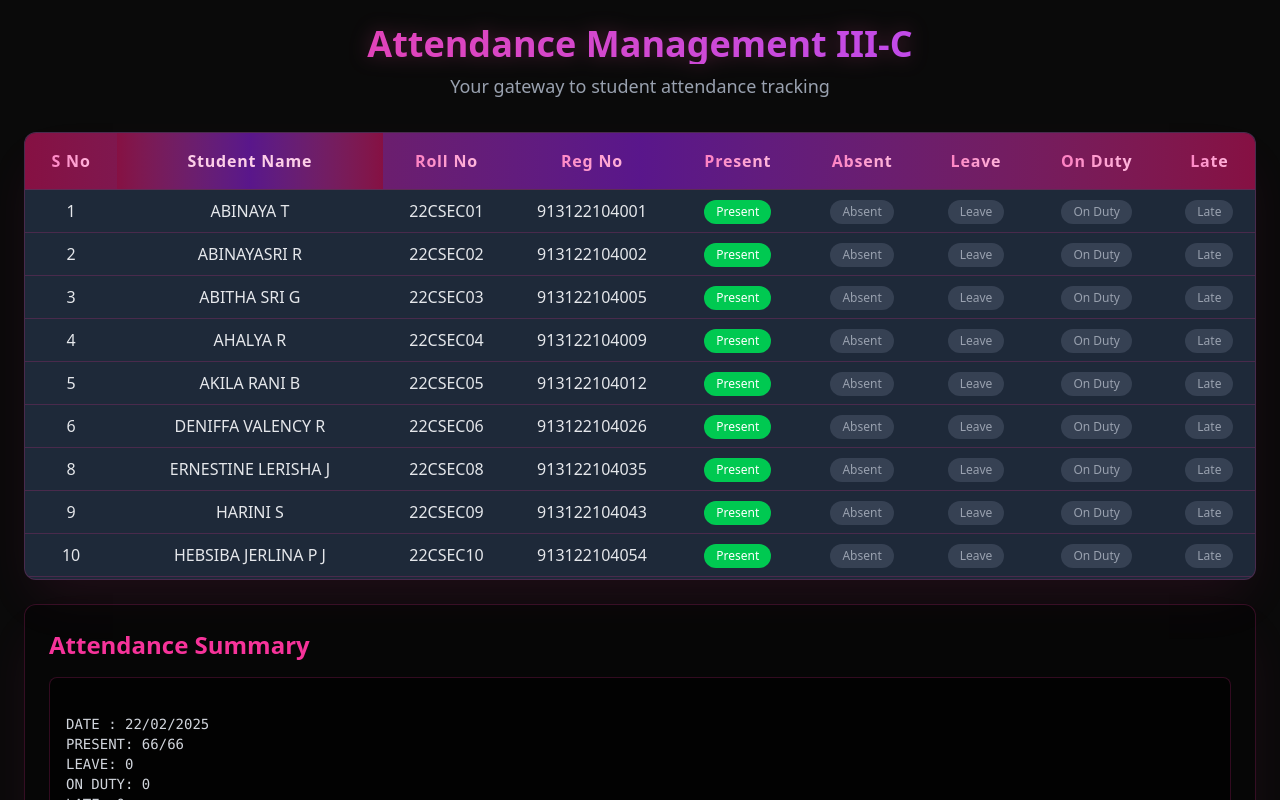
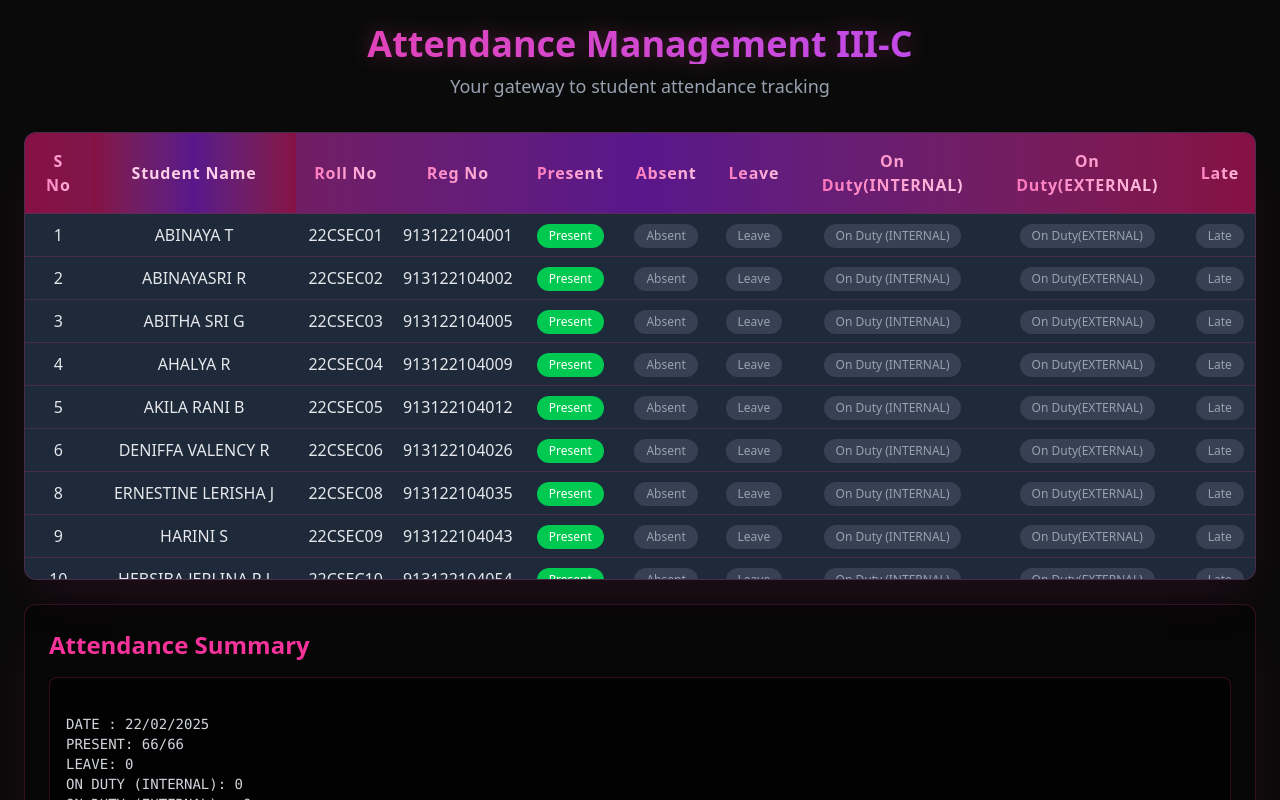
Before and after one commit to Santhozhh/attendance, a React (Vite) app: page / in a window 1280 px wide. Shown: the top 800 px of the page. Built offline with nearby package versions, Linux system fonts and the light colour scheme.

Commit message:
Update App.tsx

```diff
--- a/src/App.tsx
+++ b/src/App.tsx
@@ -1,3 +1,4 @@
+
 import { useState, useEffect } from "react";
 import { motion } from "framer-motion";
 import "./app.css";
@@ -28,10 +29,11 @@ const App = () => {
 
   const totalStudents = students.length;
   const presentCount = Object.values(attendance).filter(
-    (a) => a === "Present" || a === "On Duty" || a === "Late"
+    (a) => a === "Present" || a === "On Duty(INTERNAL)" || a === "Late" || a === "On Duty(EXTERNAL)"
   ).length;
   const leaveCount = Object.values(attendance).filter((a) => a === "Leave").length;
-  const odCount = Object.values(attendance).filter((a) => a === "On Duty").length;
+  const odCountINTERNAL = Object.values(attendance).filter((a) => a === "On Duty(INTERNAL)").length;
+  const odCountEXTERNAL = Object.values(attendance).filter((a) => a === "On Duty(EXTERNAL)").length;
   const lateCount = Object.values(attendance).filter((a) => a === "Late").length;
   const absentCount = Object.values(attendance).filter((a) => a === "Absent").length;
 
@@ -45,16 +47,18 @@ const App = () => {
 DATE : ${date}
 PRESENT: ${presentCount}/${totalStudents}
 LEAVE: ${leaveCount}
-ON DUTY: ${odCount}
+ON DUTY (INTERNAL): ${odCountINTERNAL}
+ON DUTY (EXTERNAL) : ${odCountEXTERNAL}
 LATE: ${lateCount}
 ABSENT: ${absentCount}
 
 LEAVE
 ${getList("Leave")}
 
-ON DUTY
-${getList("On Duty")}
-
+ON DUTY(INTERNAL)
+${getList("On Duty(INTERNAL)")}
+ON DUTY(EXTERNAL)
+${getList("On Duty(EXTERNAL)")}
 LATE
 ${getList("Late")}
 
@@ -149,7 +153,9 @@ ${getList("Absent")}
                     Leave
                   </th>
                   <th className="px-4 py-4 text-transparent bg-clip-text bg-gradient-to-r from-pink-400 to-pink-200 font-bold tracking-wider">
-                    On Duty
+                    On Duty(INTERNAL)
+                  </th><th className="px-4 py-4 text-transparent bg-clip-text bg-gradient-to-r from-pink-400 to-pink-200 font-bold tracking-wider">
+                    On Duty(EXTERNAL)
                   </th>
                   <th className="px-4 py-4 text-transparent bg-clip-text bg-gradient-to-r from-pink-400 to-pink-200 font-bold tracking-wider">
                     Late
@@ -201,13 +207,25 @@ ${getList("Absent")}
                     </td>
                     <td className="border-b border-pink-500/20 p-2">
                       <button
-                        onClick={() => handleAttendanceChange(student.SNo, "On Duty")}
+                        onClick={() => handleAttendanceChange(student.SNo, "On Duty(INTERNAL)")}
                         className={`px-3 py-1 rounded-full text-xs font-medium transition-colors duration-200
-                          ${attendance[student.SNo] === "On Duty"
+                          ${attendance[student.SNo] === "On Duty(INTERNAL)"
                             ? 'bg-purple-500 text-white'
                             : 'bg-gray-700 text-gray-400'}`}
                       >
-                        On Duty
+                        On Duty (INTERNAL)
+                      </button>
+
+                    </td>
+                    <td className="border-b border-pink-500/20 p-2">
+                    <button
+                        onClick={() => handleAttendanceChange(student.SNo, "On Duty(EXTERNAL)")}
+                        className={`px-3 py-1 rounded-full text-xs font-medium transition-colors duration-200
+                          ${attendance[student.SNo] === "On Duty(EXTERNAL)"
+                            ? 'bg-purple-500 text-white'
+                            : 'bg-gray-700 text-gray-400'}`}
+                      >
+                        On Duty(EXTERNAL)
                       </button>
                     </td>
                     <td className="border-b border-pink-500/20 p-2">
```
